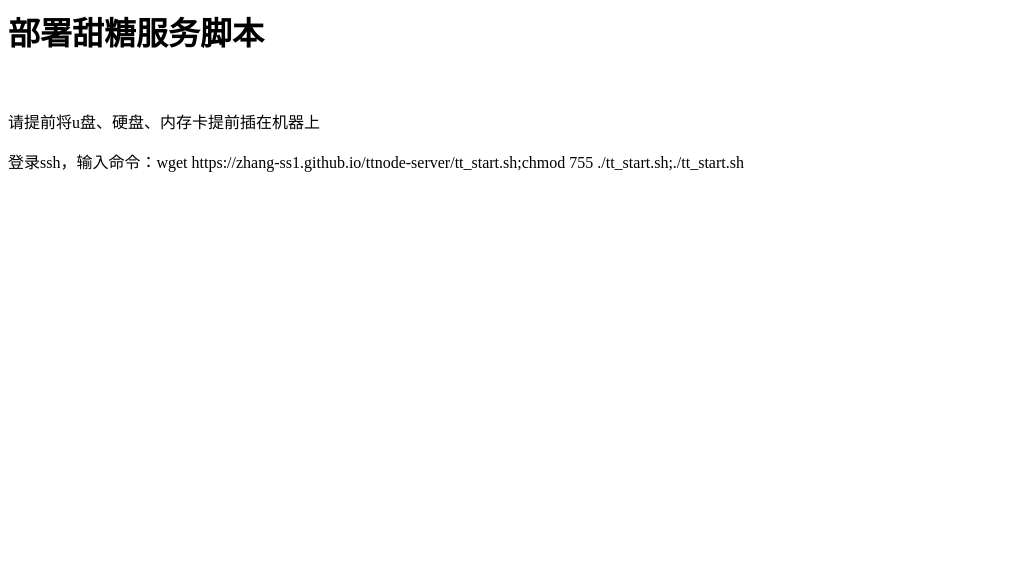
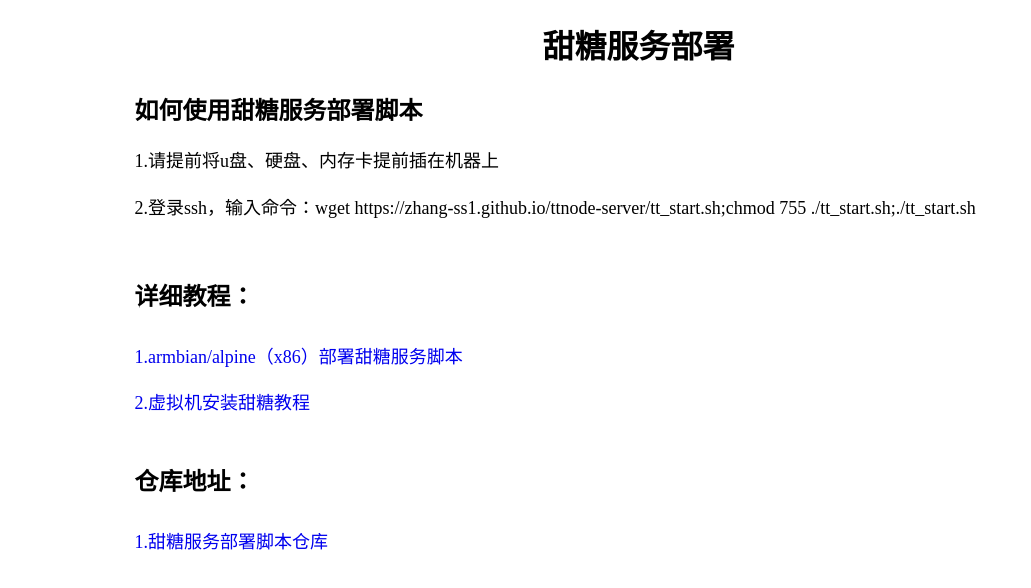
Before and after one commit to zhang-ss1/ttnode-server, a plain HTML site: page index.html in a window 1280 px wide. Shown: the whole page, without its empty margins (0-1031 px from the left). Drawn offline with Linux system fonts and the light colour scheme.

Commit message:
Update index.html

```diff
--- a/index.html
+++ b/index.html
@@ -1,7 +1,50 @@
+<!DOCTYPE html>
+<html lang="en">
+<head>
+    <meta charset="UTF-8">
+    <meta http-equiv="X-UA-Compatible" content="IE=edge">
+    <meta name="viewport" content="width=device-width, initial-scale=1.0">
+    <title>甜糖服务部署</title>
+    <style>
+        a {
+            display: inline-block;
+            text-decoration: none;
+            font-size: 18px;
+            margin: 10px auto;
+        }
+        .header{
+            height: 50px;
+            width: 195px;
+            margin: 20px auto;
+        }
+        .context {
+            margin: 20px auto;
+            width: 80%;
+        }
+        p {
+            font-size: 18px;
+            margin: 20px auto;
+        }
+    </style>
+</head>
 <body>
-  <h1>部署甜糖服务脚本</h1>
-  </br>
-  <p>请提前将u盘、硬盘、内存卡提前插在机器上</p>
-  <p>登录ssh，输入命令：wget https://zhang-ss1.github.io/ttnode-server/tt_start.sh;chmod 755 ./tt_start.sh;./tt_start.sh</p>
-
+    <div class="header"><h1>甜糖服务部署</h1></div>
+    <div class="context">
+        <h2>如何使用甜糖服务部署脚本</h2>
+        <p>
+            1.请提前将u盘、硬盘、内存卡提前插在机器上
+            <br><br>
+            2.登录ssh，输入命令：wget https://zhang-ss1.github.io/ttnode-server/tt_start.sh;chmod 755 ./tt_start.sh;./tt_start.sh
+        </p>
+        <br>
+        <h2>详细教程：</h2>
+        <a href="https://www.right.com.cn/forum/thread-7215307-1-1.html">1.armbian/alpine（x86）部署甜糖服务脚本</a>
+        <br>
+        <a href="https://www.right.com.cn/forum/thread-4060057-1-1.html">2.虚拟机安装甜糖教程</a>
+        <br>
+        <br>
+        <h2>仓库地址：</h2>
+        <a href="https://gitee.com/zhang0510/ttnode_server">1.甜糖服务部署脚本仓库</a>
+    </div>
 </body>
+</html>
```
